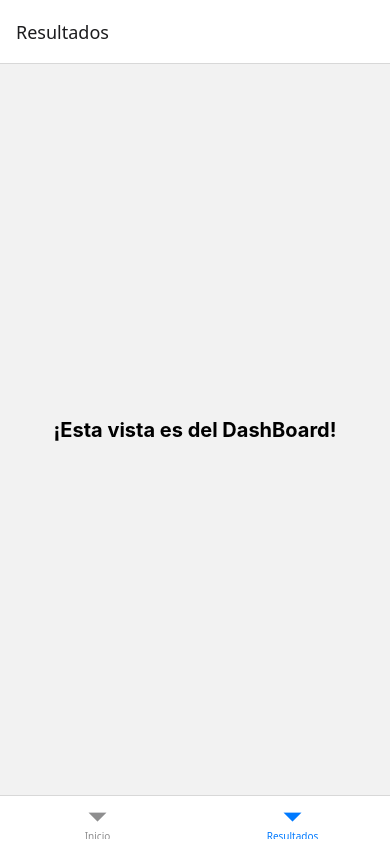
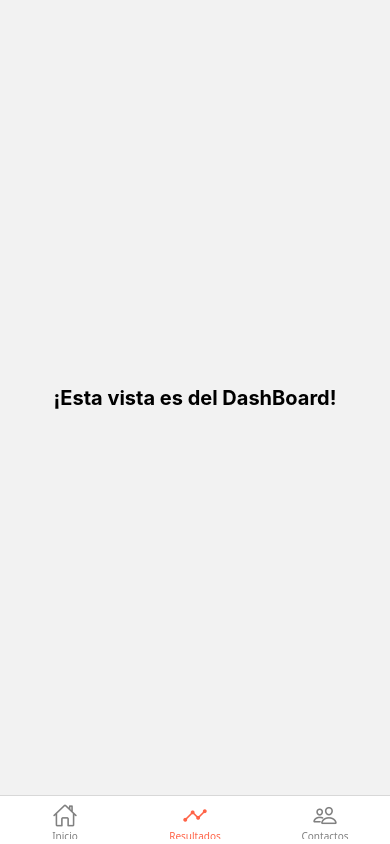
Before and after one commit to JoseCob/EER_CERTIFICACION_SOFTWARE_8VO_IGTI_JOSE_JESUS_COB_KANTUN, a React Native app: screen /Resultados in a window 390 px wide. Built offline with nearby package versions, Linux system fonts and the light colour scheme.

Commit message:
Cambios en la navegacion
Se esta añadiendo diseño en la navegación de la app

```diff
--- a/App.tsx
+++ b/App.tsx
@@ -1,14 +1,17 @@
 //Aqui llamamos a la navegación con bottom tabs + react Navigation
 import { StatusBar } from 'expo-status-bar';
+import { SafeAreaProvider } from 'react-native-safe-area-context';
 import { NavigationContainer } from '@react-navigation/native';
 import AppNavigator from './src/shared/navigation/AppNavigator';
 
 const App = ()=>{
   return(
-    <NavigationContainer>
-      <StatusBar style={"auto"} />
-      <AppNavigator />
-    </NavigationContainer>
+    <SafeAreaProvider>
+      <NavigationContainer>
+        <StatusBar style={"auto"} />
+        <AppNavigator />
+      </NavigationContainer>
+    </SafeAreaProvider>
   );
 };
 
--- a/src/features/contacs/presentation/ui/page/ContacsPage.tsx
+++ b/src/features/contacs/presentation/ui/page/ContacsPage.tsx
@@ -7,7 +7,7 @@ const ContacsPage = () => {
     return (
         <SafeLayout>
             <View style={styles.container}>
-                <Text style={styles.title}>¡Esta vista es del DashBoard!</Text>
+                <Text style={styles.title}>¡Esta vista es de Contactos!</Text>
             </View>
         </SafeLayout>
     );
--- a/src/features/dashboard/presentation/ui/page/DashPage.tsx
+++ b/src/features/dashboard/presentation/ui/page/DashPage.tsx
@@ -1,12 +1,15 @@
 import React from "react";
 import { StyleSheet, Text, View } from "react-native";
+import SafeLayout from '../../../../../shared/components/layouts/SafeLayout';
 
 const DashPage = () => {
 
     return (
-        <View style={styles.container}>
-            <Text style={styles.title}>¡Esta vista es del DashBoard!</Text>
-        </View>
+        <SafeLayout>
+            <View style={styles.container}>
+                <Text style={styles.title}>¡Esta vista es del DashBoard!</Text>
+            </View>
+        </SafeLayout>
     );
 };
 
--- a/src/features/home/presentation/ui/pages/HomePage.tsx
+++ b/src/features/home/presentation/ui/pages/HomePage.tsx
@@ -1,12 +1,15 @@
 import React from "react";
 import { StyleSheet, Text, View } from "react-native";
+import SafeLayout from '../../../../../shared/components/layouts/SafeLayout';
 
 const HomePage = () => {
 
     return (
-        <View style={styles.container}>
-            <Text style={styles.title}>¡Bienvenido a la app de CRM 😊!</Text>
-        </View>
+        <SafeLayout>
+            <View style={styles.container}>
+                <Text style={styles.title}>¡Bienvenido a la app CRM 😊!</Text>
+            </View>
+        </SafeLayout>
     );
 
 };
@@ -15,13 +18,14 @@ const styles = StyleSheet.create({
 
     container:{
         flex:1,
-        justifyContent: 'center',
+        justifyContent: 'flex-start',
         alignItems: 'center',
     },
     title:{
         color: '#30307',
         fontWeight: 'bold',
         fontSize: 20,
+        margin: 20
     },
 })
 
--- /dev/null
+++ b/src/shared/components/layouts/SafeLayout.tsx
@@ -0,0 +1,18 @@
+import React, { ReactNode } from 'react';
+import { SafeAreaView } from 'react-native-safe-area-context';
+import { StyleSheet } from 'react-native';
+
+interface Props {
+  children: ReactNode;
+}
+
+export default function SafeLayout({ children }: Props) {
+  return <SafeAreaView style={styles.container}>{children}</SafeAreaView>;
+}
+
+const styles = StyleSheet.create({
+  container: {
+    flex: 1,
+    paddingHorizontal: 16,
+  },
+});
--- a/src/shared/navigation/AppNavigator.tsx
+++ b/src/shared/navigation/AppNavigator.tsx
@@ -1,14 +1,17 @@
 //Navegación: react Navigator con bottom tabs
 import { createBottomTabNavigator } from '@react-navigation/bottom-tabs';
-import HomePage from '../../features/home/presentation/ui/pages/HomePage';
-import DashPage from '../../features/dashboard/presentation/ui/page/DashPage';
+import { getTabOptions } from './TabOptions'; //función modularizada para la configuración del Tabs.Navigator
+import homePage from '../../features/home/presentation/ui/pages/HomePage';
+import dashPage from '../../features/dashboard/presentation/ui/page/DashPage';
+import contacsPage from '../../features/contacs/presentation/ui/page/ContacsPage';
 
 const Tabs = createBottomTabNavigator();
 
 const AppNavigator = () => (
-    <Tabs.Navigator>
-        <Tabs.Screen name="Inicio" component={HomePage}/>
-        <Tabs.Screen name="Resultados" component={DashPage}/>
+    <Tabs.Navigator screenOptions={getTabOptions}>
+        <Tabs.Screen name="Inicio" component={homePage}/>
+        <Tabs.Screen name="Resultados" component={dashPage}/>
+        <Tabs.Screen name="Contactos" component={contacsPage}/>
     </Tabs.Navigator>
 );
 
--- /dev/null
+++ b/src/shared/navigation/TabOptions.tsx
@@ -0,0 +1,32 @@
+import { Ionicons } from '@expo/vector-icons'; //Dependencia para iconos que viene incluido con expo
+import type { BottomTabNavigationOptions } from '@react-navigation/bottom-tabs'; //Configuarion tipada, para que sea aceptada por Bottom Tab
+import type { ComponentProps } from 'react'; //Nos permite extraer tipos de props que acepta un componente.
+
+//Alias de tipado que declara la prop "name" de "Tabs.Screen" que representa los nombres de la navegación
+type IoniconName = ComponentProps<typeof Ionicons>['name'];
+
+//Función que recibe el objeto "route" de react Navigation y devuelve el objeto "BottomTabNavigationOptions"
+export const getTabOptions = ({ route }: { route: { name: string } }): BottomTabNavigationOptions => ({
+    headerShown: false, //Oculta el header de cada pestaña
+    //Configuración del tab activo, color del icono y tamaño de los iconos
+    tabBarIcon: ({ focused, color, size }) => {
+        //Función tipada como "IoniconName"
+        const iconName: IoniconName = (() => {
+            //Dependiendo de la ruta seleccionada por el usuario hara cierta accion en el icono -> Activado/Desactivado
+            switch (route.name) {
+                case 'Inicio':
+                    return focused ? 'home' : 'home-outline';
+                case 'Resultados':
+                    return focused ? 'analytics' : 'analytics-outline';
+                case 'Contactos':
+                    return focused ? 'people' : 'people-outline';
+            default:
+                return 'help-circle-outline';
+            }
+        })();
+        //Devuelve el componente "Ionicons" con el nombre, color y tamaño adecuados para la tab
+        return <Ionicons name={iconName} size={size} color={color} />;
+    },
+    tabBarActiveTintColor: 'tomato', //Define el color del icono activado
+    tabBarInactiveTintColor: 'gray', //Define el color del icono desactivado
+});
```
